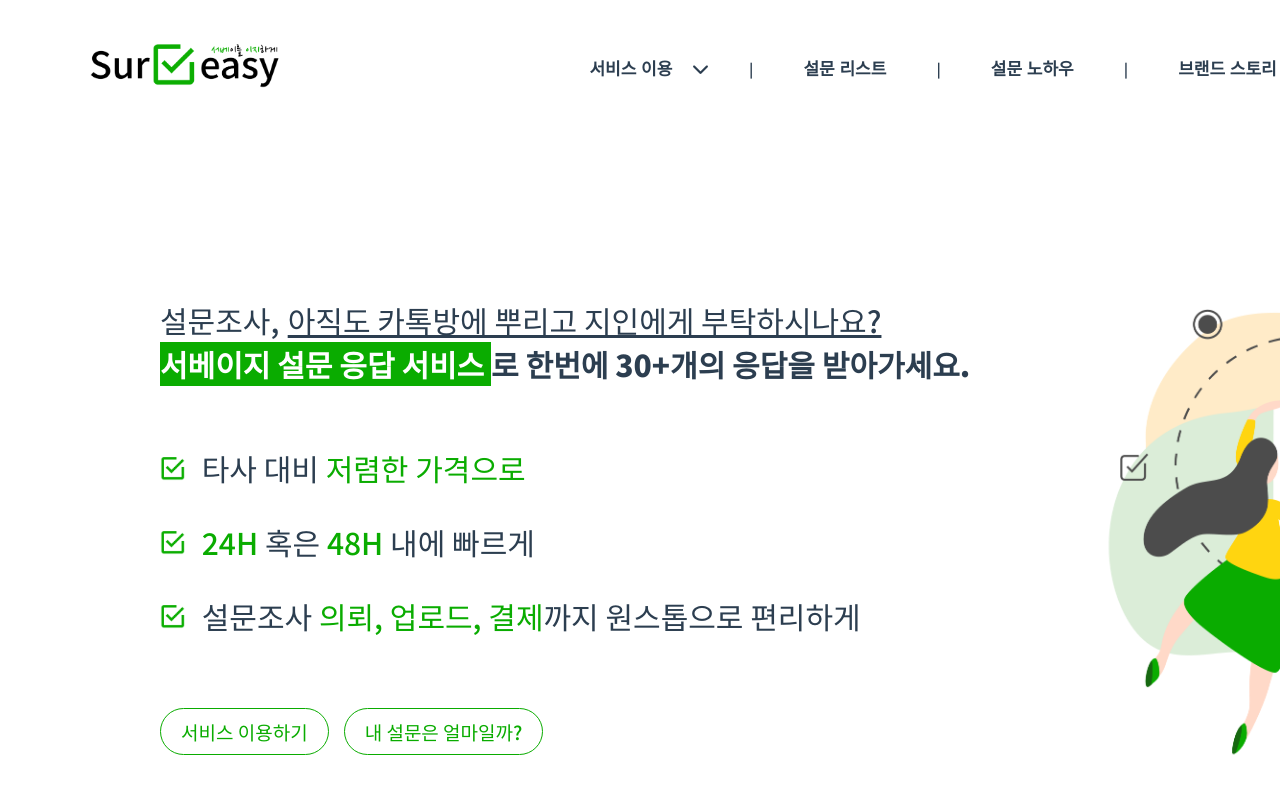
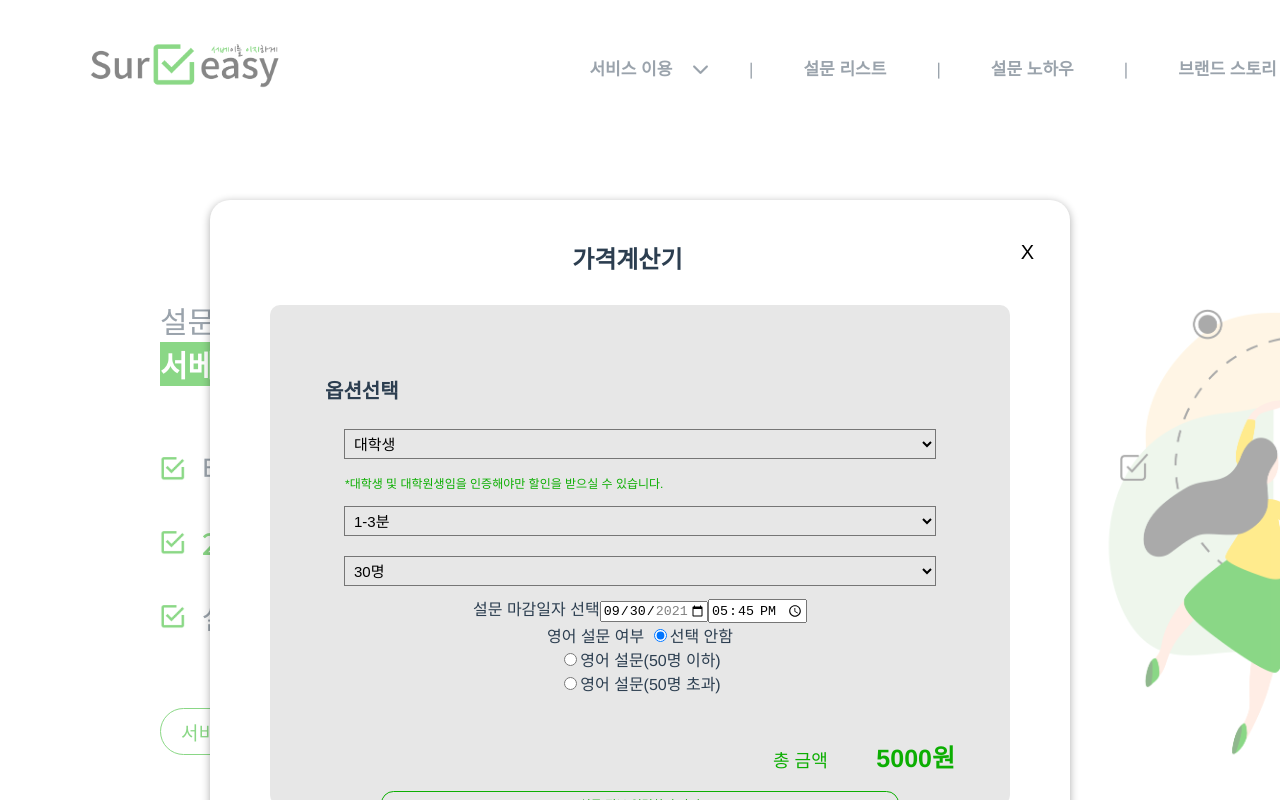
Before and after one commit to yy0ung/surveasy-workspace-1, a Vue app: page / in a window 1280 px wide. Both pictures are taken after a click on the button "내 설문은 얼마일까?". Shown: the top 800 px of the page. Built offline with nearby package versions, Linux system fonts and the light colour scheme; no server answers; the database is empty.

Commit message:
price calculator

```diff
--- a/src/components/Home/HomeCalculator.vue
+++ b/src/components/Home/HomeCalculator.vue
@@ -0,0 +1,171 @@
+<template>
+  <div class="home-calculator" v-if="showCalculator">
+    <div class="home-calculator-contentsbox">
+      <h2>가격계산기
+        <button class="modal-close-button" @click="$emit('close')">X</button>
+      </h2>
+      <div class="calc-option-container">
+        <label id="service-option-title">옵션선택</label>
+        <div>
+          <select class="selectbox" id="select1" v-model="priceIdentity">
+            <option :value=0>대학생</option>
+            <option :value=1>대학원생</option>
+            <option :value=2>일반</option>
+          </select>
+          <p id="calc-option-notice">*대학생 및 대학원생임을 인증해야만 할인을 받으실 수 있습니다.</p>
+
+          <select class="selectbox" id="select2" v-model="priceSpendTime">
+            <option :value=0>1-3분</option>
+            <option :value=1>4-6분</option>
+            <option :value=2>7-10분</option>
+            <option :value=3>11-15분</option>
+            <option :value=4>16-20분</option>
+          </select>
+
+          <select class="selectbox" id="select3" v-model="priceRequireHeadCount">
+            <option :value=0>30명</option>
+            <option :value=1>40명</option>
+            <option :value=2>50명</option>
+            <option :value=3>60명</option>
+            <option :value=4>70명</option>
+            <option :value=5>80명</option>
+            <option :value=6>90명</option>
+            <option :value=7>100명</option>
+          </select>
+          <br>
+
+          <span>설문 마감일자 선택</span>
+            <input type="Date" :value="today" :min="min" :max="getDateStr" >
+            <input type="time" :value="getTimeStr">
+        <div>
+
+        영어 설문 여부
+        <input type="radio" v-model="addENTarget" :value=0 name="enTarget">선택 안함<br>
+        <input type="radio" v-model="addENTarget" :value=1 name="enTarget">영어 설문(50명 이하)<br>
+        <input type="radio" v-model="addENTarget" :value=2 name="enTarget">영어 설문(50명 초과)
+      </div>
+
+      <br>
+
+        <div class="show-price-container">
+          <span class="service-option-totalprice-word">총 금액</span>
+          <span class="service-option-totalprice-price">&nbsp; &nbsp; &nbsp; &nbsp;{{Number(this.$store.state.priceTable[priceIdentity][priceSpendTime][priceRequireHeadCount])+Number(this.$store.state.EngOptionArray[addENTarget])}}원</span>
+        </div>
+
+        <div>
+          <router-link to="/serviceinputform">
+          <button class="calc-goServiceInputForm-btn" @click="getOptions()">설문 정보 입력하러 가기</button>
+          </router-link>
+        </div>
+    </div>
+
+
+</div>
+    </div>
+  </div>
+</template>
+
+<script>
+export default {
+  name: 'home-calculator',
+  props: {
+    showCalculator: {
+      type: Boolean,
+      require: true,
+      default: false
+    }
+  },
+  data() {
+    return {
+      currentTime : new Date(),
+      priceIdentity:0,
+      priceSpendTime:0,
+      priceRequireHeadCount:0,
+      addENTarget:0,
+
+      today: new Date().toISOString().substring(0,10),
+      min: new Date().toISOString().substring(0,10),
+
+
+
+    }
+  },
+  computed:{
+    getDateStr(){
+      var today = new Date()
+      var a = today.setDate(today.getDate()+7)
+      var m = new Date(a)
+      var max = m.toISOString().substring(0,10)
+      return max
+    },
+    getTimeStr(){
+      var time = new Date()
+      var utc = time.getTime() + (time.getTimezoneOffset() *60 *1000)
+      var kr_diff = 9*60*60*1000
+      var krr = new Date(utc+(kr_diff))
+      var now = krr.toString().substring(16,21)
+
+      return now
+
+    }
+  },
+
+}
+</script>
+
+<style>
+.home-calculator {
+  position: fixed;
+  z-index: 9998;
+  top: 0;
+  left: 0;
+  width: 100%;
+  height: 100%;
+  background-color: rgba(255, 255, 255, 0.524);
+  display: table;
+  transition: opacity .3s ease;
+}
+.home-calculator-contentsbox {
+  width: 800px;
+  height: 600px;
+  margin: 200px auto;
+  padding: 20px 30px;
+  background-color: #fff;
+  border-radius: 20px;
+  box-shadow: 0 2px 8px rgba(0, 0, 0, .33);
+  transition: all .3s ease;
+}
+.modal-close-button {
+  float: right;
+  color: black;
+  font-size: 20px;
+  background-color: #fff;
+  border: none;
+  cursor: pointer;
+}
+.calc-option-container {
+  height: 500px;
+  border-radius: 10px;
+  margin: 30px;
+  display: flex;
+  flex-direction: column;
+  background-color: rgb(231, 231, 231);
+  border-radius: 10px;
+}
+.calc-option-container #calc-option-notice {
+  font-size: 12px;
+  color: #0CAE02;
+  margin: 5px 0 5px 75px;
+}
+.calc-goServiceInputForm-btn {
+  width: 70%;
+  height: 25px;
+  margin: 2px;
+  color:#0CAE02;
+  background-color: rgb(231, 231, 231);
+  border: 1.5px solid #0CAE02;
+  border-radius: 30px;
+  font-size: 12px;
+  cursor: pointer;
+}
+</style>
--- a/src/components/Home/HomeMainContent.vue
+++ b/src/components/Home/HomeMainContent.vue
@@ -13,7 +13,8 @@
     </div>
     <div class="HomeMainContent-btns">
       <router-link to="/service"><button class="HomeMainContent-btn" id="response-btn">서비스 이용하기</button></router-link>
-      <button class="HomeMainContent-btn" id="calculator-btn">내 설문은 얼마일까?</button>
+      <button class="HomeMainContent-btn" id="calculator-btn" @click="handle_Modal()">내 설문은 얼마일까?</button>
+      <HomeCalculator :showCalculator="showCalculator" @close="handle_Modal()" />
     </div>
   </div>
   <div class="main-right">
@@ -25,7 +26,21 @@
 
 
 <script>
+import HomeCalculator from './HomeCalculator.vue'
 export default {
+  data() {
+    return {
+      showCalculator: false
+    }
+  },
+
+  components: { HomeCalculator },
+
+  methods: {
+    handle_Modal() {
+      this.showCalculator = !this.showCalculator
+    }
+  }
 
 }
 </script>
--- a/src/components/Service/ServiceOption.vue
+++ b/src/components/Service/ServiceOption.vue
@@ -35,14 +35,6 @@
         <input type="time" :value="getTimeStr">
 
       <div>
-      성별 타깃
-      <input type="radio" v-model="addGenderTarget" :value=0 name="genderTarget">선택 안함
-      <input type="radio" v-model="addGenderTarget" :value=1 name="genderTarget">남/여 타겟팅
-      <br>
-      나이/학년 타깃
-      <input type="radio" v-model="addAgeTarget" :value=0 name="ageTarget">선택 안함
-      <input type="radio" v-model="addAgeTarget" :value=1 name="ageTarget">나이/학년 타겟팅
-      <br>
       영어 설문 여부
       <input type="radio" v-model="addENTarget" :value=0 name="enTarget">선택 안함<br>
       <input type="radio" v-model="addENTarget" :value=1 name="enTarget">영어 설문(50명 이하)<br>
@@ -53,7 +45,7 @@
 
         <div class="show-price-container">
           <span class="service-option-totalprice-word">총 금액</span>
-          <span class="service-option-totalprice-price">&nbsp; &nbsp; &nbsp; &nbsp;{{Number(this.$store.state.priceTable[priceIdentity][priceSpendTime][priceRequireHeadCount])+Number(this.$store.state.addOptionArray[0][addGenderTarget])+Number(this.$store.state.addOptionArray[1][addAgeTarget])+Number(this.$store.state.addOptionArray[2][addENTarget])}}원</span>
+          <span class="service-option-totalprice-price">&nbsp; &nbsp; &nbsp; &nbsp;{{Number(this.$store.state.priceTable[priceIdentity][priceSpendTime][priceRequireHeadCount])+Number(this.$store.state.EngOptionArray[addENTarget])}}원</span>
         </div>
 
         <div>
--- a/src/store/index.js
+++ b/src/store/index.js
@@ -39,11 +39,7 @@ export default createStore({
     ],
 
 
-    addOptionArray:[
-      ['0','10000'],
-      ['0','15000'],
-      ['0','30000','60000']
-    ],
+    EngOptionArray:[ '0','30000','60000' ],
 
 
 
```
